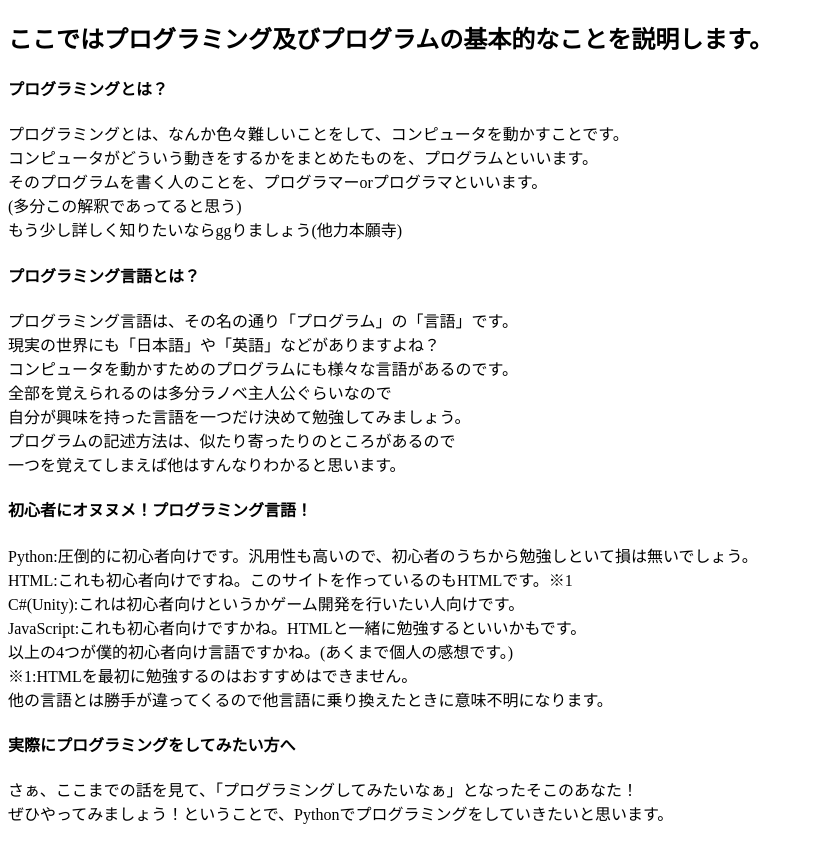
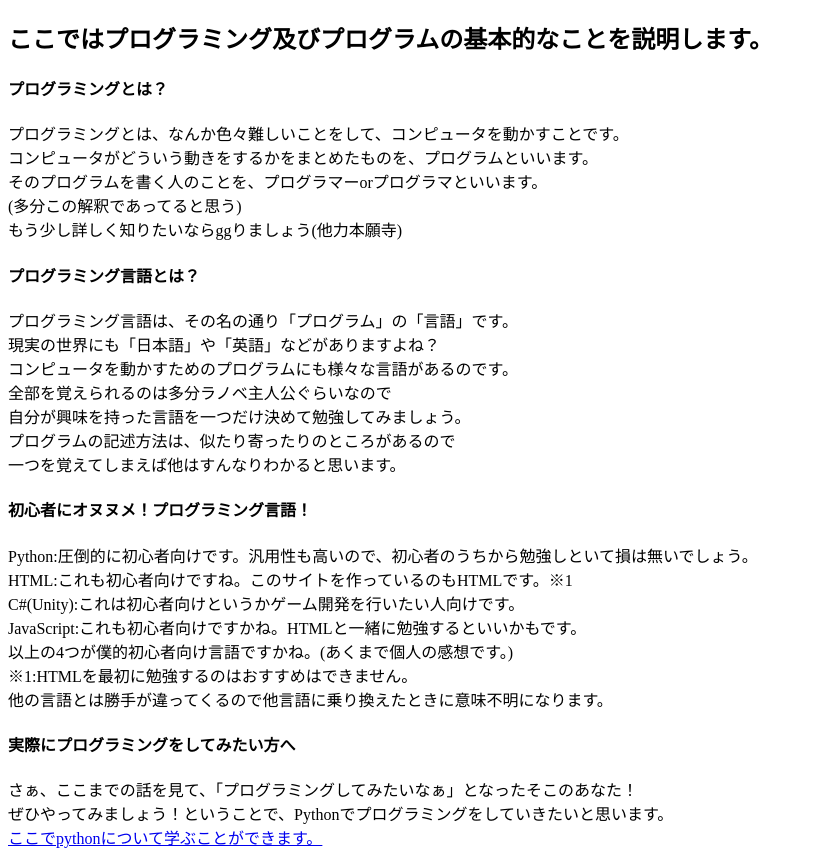
Before and after one commit to TAGSyuriken/produce, a plain HTML site: page programbase.html in a window 1280 px wide. Shown: the whole page, without its empty margins (0-814 px from the left). Before the commit the page ends 833 px from the top, so only its background shows below. Drawn offline with Linux system fonts and the light colour scheme.

Commit message:
Update programbase.html

```diff
--- a/programbase.html
+++ b/programbase.html
@@ -29,7 +29,7 @@
     ※1:HTMLを最初に勉強するのはおすすめはできません。<br>他の言語とは勝手が違ってくるので他言語に乗り換えたときに意味不明になります。
     <h4>実際にプログラミングをしてみたい方へ</h4>
     さぁ、ここまでの話を見て、「プログラミングしてみたいなぁ」となったそこのあなた！<br>
-    ぜひやってみましょう！ということで、Pythonでプログラミングをしていきたいと思います。
-
+    ぜひやってみましょう！ということで、Pythonでプログラミングをしていきたいと思います。<br>
+    <a href="pythoninfo.html">ここでpythonについて学ぶことができます。</a>
 </body>
 </html>
```
